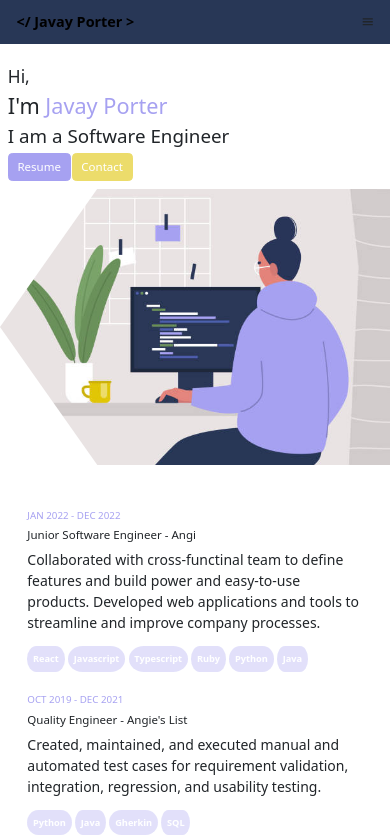
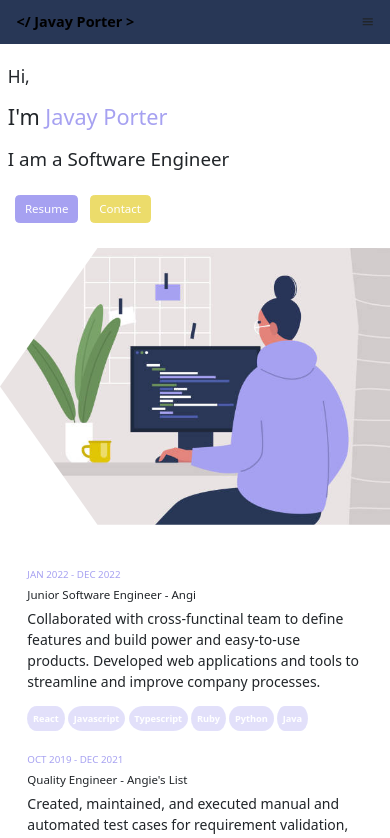
Before and after one commit to javayporter/javay-porter-project, a React (Vite) app: page / in a window 390 px wide. Shown: the top 838 px of the page. Built offline with nearby package versions, Linux system fonts and the light colour scheme.

Commit message:
update media queries

```diff
--- a/src/stylesheets/Hero.css
+++ b/src/stylesheets/Hero.css
@@ -1,6 +1,6 @@
 .hero__container {
   display: flex;
-  gap: 2rem;
+  gap: 3rem;
   justify-content: center;
 }
 
@@ -8,6 +8,7 @@
   display: flex;
   flex-direction: column;
   justify-content: center;
+  gap: 1rem;
   padding: 2%;
 }
 
@@ -51,6 +52,7 @@ img {
 .button-container {
   display: flex;
   gap: 1rem;
+  padding: 2%;
 }
 .resume-button {
   --bs-btn-bg: var(--secondary-text-color);
@@ -75,6 +77,6 @@ img {
     -webkit-clip-path: polygon(25% 0%, 100% 0%, 100% 100%, 25% 100%, 0% 50%);
   }
   .button-container {
-    gap: 1px;
+    margin-bottom: 10px;
   }
 }
```
